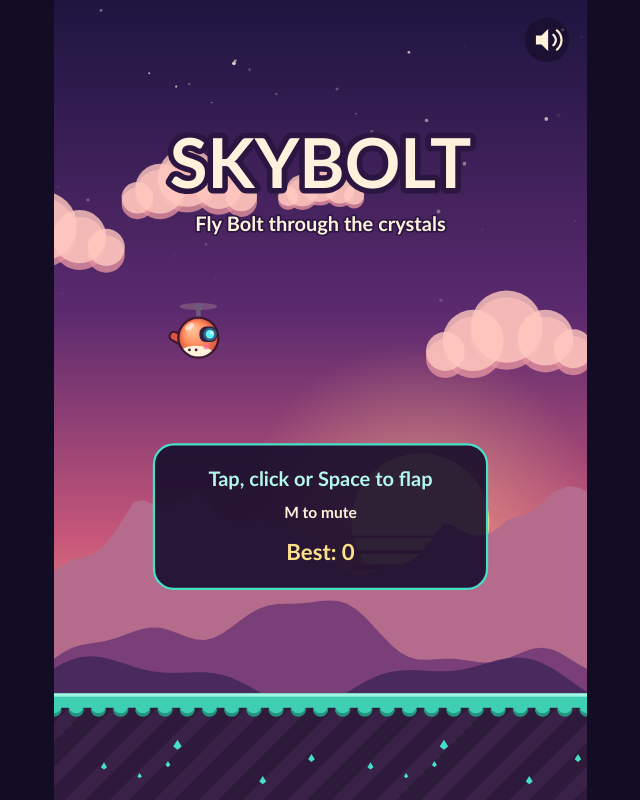
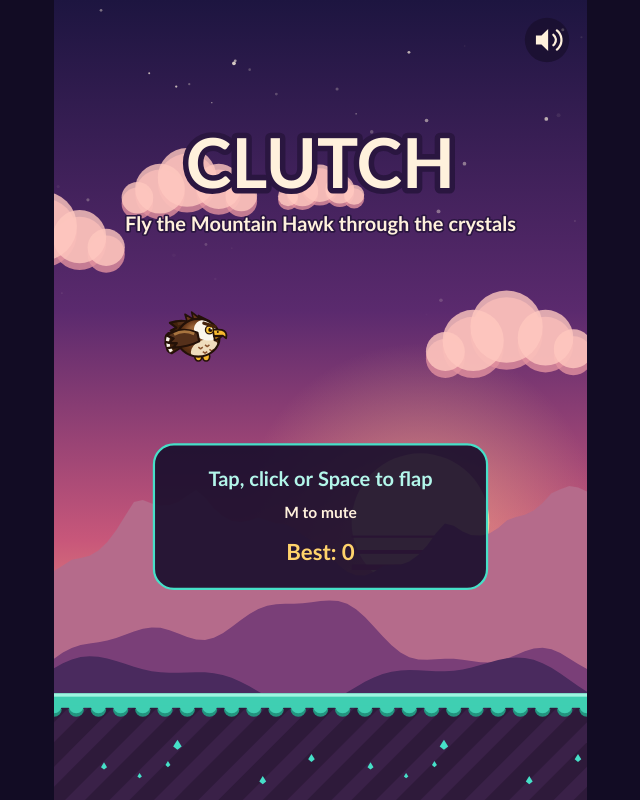
Before and after one commit to anthony-abboud/flap-game, a plain HTML site: page index.html in a window 1280 px wide. Shown: the whole page, without its empty margins (320-960 px from the left). Drawn offline with Linux system fonts and the light colour scheme.

Commit message:
Make the player Clutch, a Mountain Hawk, and rename the game
Lehigh University theme: the propeller robot is replaced by a brown
and white hawk with a hooked gold beak and beating wings. Title,
page name and README now say Clutch; storage keys no longer use the
old name.

Co-Authored-By: Claude Opus 5.5 <noreply@anthropic.com>

```diff
--- a/index.html
+++ b/index.html
@@ -3,7 +3,7 @@
 <head>
 <meta charset="utf-8">
 <meta name="viewport" content="width=device-width, initial-scale=1, maximum-scale=1, user-scalable=no">
-<title>Skybolt</title>
+<title>Clutch</title>
 <style>
   html, body {
     margin: 0;
@@ -26,7 +26,7 @@
 </style>
 </head>
 <body>
-<canvas id="game" aria-label="Skybolt game"></canvas>
+<canvas id="game" aria-label="Clutch game"></canvas>
 <script>
 'use strict';
 
@@ -41,8 +41,8 @@ const CONFIG = {
   groundHeight: 96,
 
   // --- Player physics (px, px/s, px/s²) ---
-  playerX: 130,           // Bolt's fixed horizontal position
-  readyY: 300,            // where Bolt hovers on the start screen
+  playerX: 130,           // Clutch's fixed horizontal position
+  readyY: 300,            // where Clutch hovers on the start screen
   gravity: 1650,          // downward acceleration
   flapVelocity: -480,     // vertical speed set on each flap (negative = up)
   maxFallSpeed: 650,      // terminal falling speed
@@ -84,7 +84,7 @@ const CONFIG = {
   playerRadius: 18,
 };
 
-/* Colour palette: dusk sky, teal crystals, coral robot. */
+/* Colour palette: dusk sky, teal crystals, brown-and-white hawk. */
 const PALETTE = {
   skyTop: '#1d1540',
   skyMid: '#5b2a6e',
@@ -114,17 +114,20 @@ const PALETTE = {
   mossShade: '#23947f',
   pebble: '#46e0c8',
 
-  robotBody: '#ff8a5b',
-  robotLight: '#ffc29a',
-  robotShade: '#d9533f',
-  robotOutline: '#3b1730',
-  robotCream: '#fff1dc',
-  robotMetal: '#6b5a7d',
-  visor: '#2a2045',
-  eye: '#5ff6ff',
-  propLight: '#ffe08a',
-  propDark: '#d9a043',
-  blush: '#ff6f8e',
+  // Clutch the Mountain Hawk: brown and white with a gold beak.
+  hawkBody: '#6b3a1a',
+  hawkLight: '#9a6337',
+  hawkShade: '#43220c',
+  hawkWing: '#55301a',
+  hawkWingEdge: '#a8743f',
+  hawkOutline: '#241108',
+  hawkWhite: '#fbf6ec',
+  hawkBelly: '#efdcbc',
+  hawkStreak: '#8a5530',
+  beak: '#f5b82e',
+  beakShade: '#d08f16',
+  iris: '#ffc93a',
+  gold: '#ffd36b',
 
   text: '#fff1dc',
   textOutline: '#2a1640',
@@ -510,145 +513,224 @@ function drawColumnPair(c, x, gapTop, gapBottom, time) {
 }
 
 /* =====================================================================
-   Draw functions — the player: "Bolt", a round propeller robot
+   Draw functions — the player: "Clutch", a Mountain Hawk
    ===================================================================== */
 
-// Two-bladed propeller seen from the side. Each blade's visible length
-// follows cos(angle), which reads as spinning.
-function drawPropeller(c, hx, hy, angle) {
-  // Faint motion-blur disc.
-  c.fillStyle = 'rgba(255, 240, 200, 0.18)';
+// One wing in local space: pivot at (0,0), feathers pointing back (-x).
+// Positive rotation lifts the wing tip.
+function drawWing(c, px, py, rot, fill, edge) {
+  c.save();
+  c.translate(px, py);
+  c.rotate(rot);
   c.beginPath();
-  c.ellipse(hx, hy, 17, 3.2, 0, 0, Math.PI * 2);
+  c.moveTo(3, -4);
+  c.quadraticCurveTo(-10, -13, -25, -7);   // leading edge to wing tip
+  c.lineTo(-19, -3);                        // feather notches
+  c.lineTo(-24, 0);
+  c.lineTo(-17, 1.5);
+  c.lineTo(-21, 5);
+  c.quadraticCurveTo(-8, 7, 3, 4);          // trailing edge back to body
+  c.closePath();
+  c.fillStyle = fill;
   c.fill();
+  c.strokeStyle = PALETTE.hawkOutline;
+  c.lineWidth = 2;
+  c.stroke();
+  // Lighter covert feathers along the leading edge.
+  c.strokeStyle = edge;
+  c.lineWidth = 2.5;
+  c.beginPath();
+  c.moveTo(0, -3.5);
+  c.quadraticCurveTo(-9, -9.5, -18, -6.5);
+  c.stroke();
+  c.restore();
+}
 
-  const blades = [0, Math.PI].map((o) => ({
-    cos: Math.cos(angle + o),
-    front: Math.sin(angle + o) > 0,
-  }));
-  blades.sort((p, q) => p.front - q.front); // back blade first
-  for (const bl of blades) {
-    c.fillStyle = bl.front ? PALETTE.propLight : PALETTE.propDark;
+// Fanned tail feathers with pale tips.
+function drawTail(c, flap) {
+  const R = CONFIG.playerRadius;
+  c.save();
+  c.translate(-R + 5, 3);
+  c.rotate(-0.15 - flap * 0.3);
+  for (const a of [-0.35, 0, 0.35]) {
+    c.save();
+    c.rotate(a);
     c.beginPath();
-    c.ellipse(hx + bl.cos * 8, hy, Math.abs(bl.cos) * 8 + 1.5, 2.6, 0, 0, Math.PI * 2);
+    c.moveTo(0, -3.5);
+    c.lineTo(-15, -4.5);
+    c.quadraticCurveTo(-19, 0, -15, 4.5);
+    c.lineTo(0, 3.5);
+    c.closePath();
+    c.fillStyle = PALETTE.hawkShade;
     c.fill();
+    c.strokeStyle = PALETTE.hawkOutline;
+    c.lineWidth = 1.6;
+    c.stroke();
+    c.fillStyle = PALETTE.hawkWhite;
+    c.fillRect(-16, -3, 3, 6);
+    c.restore();
   }
-  c.fillStyle = PALETTE.robotMetal;
-  c.beginPath();
-  c.arc(hx, hy, 3.4, 0, Math.PI * 2);
-  c.fill();
+  c.restore();
 }
 
 /**
- * @param x,y      centre of the robot
+ * @param x,y      centre of the hawk
  * @param angle    body tilt in radians (+ = nose down)
- * @param prop     propeller angle in radians
- * @param flap     0..1 squash amount right after a flap
+ * @param wing     wing-beat phase in radians
+ * @param flap     0..1 amount right after a flap (wings slam down)
  * @param eye      'open' | 'blink' | 'ko' (knocked out after a crash)
  */
-function drawPlayer(c, x, y, angle, prop, flap, eye) {
+function drawPlayer(c, x, y, angle, wing, flap, eye) {
   const R = CONFIG.playerRadius;
+  // Steady wing beat, plus a hard downstroke right after each flap.
+  const wingRot = 0.25 + Math.sin(wing) * 0.45 - flap * 1.1;
+
   c.save();
   c.translate(x, y);
   c.rotate(angle);
   c.scale(1 + flap * 0.08, 1 - flap * 0.08);
 
-  // Antenna mast + propeller.
-  c.fillStyle = PALETTE.robotMetal;
-  c.fillRect(-2, -R - 9, 4, 11);
-  drawPropeller(c, 0, -R - 10, prop);
+  drawTail(c, flap);
+  // Far wing peeks out behind the body.
+  drawWing(c, -1, -5, wingRot + 0.25, PALETTE.hawkShade, PALETTE.hawkWing);
 
-  // Little back fin that kicks up when flapping.
-  c.save();
-  c.translate(-R + 4, 3);
-  c.rotate(0.5 + flap * 0.7);
-  c.fillStyle = PALETTE.robotShade;
-  roundRectPath(c, -13, -4, 14, 8, 4);
-  c.fill();
-  c.strokeStyle = PALETTE.robotOutline;
-  c.lineWidth = 2;
-  c.stroke();
-  c.restore();
+  // Talons tucked under the body.
+  c.fillStyle = PALETTE.beak;
+  c.strokeStyle = PALETTE.hawkOutline;
+  c.lineWidth = 1.5;
+  for (const fx of [0, 7]) {
+    c.beginPath();
+    c.ellipse(fx, R - 1, 3.2, 4, 0, 0, Math.PI * 2);
+    c.fill();
+    c.stroke();
+  }
 
-  // Body sphere.
-  const g = c.createRadialGradient(-6, -8, 2, 0, 0, R);
-  g.addColorStop(0, PALETTE.robotLight);
-  g.addColorStop(0.55, PALETTE.robotBody);
-  g.addColorStop(1, PALETTE.robotShade);
+  // Crest feathers ruffled at the back of the head.
+  c.fillStyle = PALETTE.hawkBody;
+  for (const [cx, h] of [[-6, 7], [0, 9], [6, 6]]) {
+    c.beginPath();
+    c.moveTo(cx - 4, -R + 4);
+    c.lineTo(cx - 6, -R - h + 4);
+    c.lineTo(cx + 4, -R + 3);
+    c.closePath();
+    c.fill();
+    c.stroke();
+  }
+
+  // Body.
+  const g = c.createRadialGradient(-5, -8, 2, 0, 0, R + 2);
+  g.addColorStop(0, PALETTE.hawkLight);
+  g.addColorStop(0.55, PALETTE.hawkBody);
+  g.addColorStop(1, PALETTE.hawkShade);
   c.fillStyle = g;
   c.beginPath();
-  c.arc(0, 0, R, 0, Math.PI * 2);
+  c.ellipse(0, 0, R + 1, R - 1, 0, 0, Math.PI * 2);
   c.fill();
 
-  // Cream belly plate (clipped to the body).
+  // White head and pale streaked chest (clipped to the body).
   c.save();
   c.beginPath();
-  c.arc(0, 0, R, 0, Math.PI * 2);
+  c.ellipse(0, 0, R + 1, R - 1, 0, 0, Math.PI * 2);
   c.clip();
-  c.fillStyle = PALETTE.robotCream;
+  c.fillStyle = PALETTE.hawkBelly;
   c.beginPath();
-  c.ellipse(-2, R * 0.95, R * 0.95, R * 0.55, 0, 0, Math.PI * 2);
+  c.ellipse(6, 11, 13, 9, -0.3, 0, Math.PI * 2);
+  c.fill();
+  c.strokeStyle = PALETTE.hawkStreak;
+  c.lineWidth = 1.4;
+  for (const [sx, sy] of [[2, 10], [8, 8], [6, 14], [12, 12]]) {
+    c.beginPath();
+    c.moveTo(sx - 2, sy - 1.5);
+    c.lineTo(sx, sy);
+    c.lineTo(sx + 2, sy - 1.5);
+    c.stroke();
+  }
+  c.fillStyle = PALETTE.hawkWhite;
+  c.beginPath();
+  c.ellipse(8, -7, 12, 9.5, 0.15, 0, Math.PI * 2);
   c.fill();
   c.restore();
 
-  c.strokeStyle = PALETTE.robotOutline;
+  c.strokeStyle = PALETTE.hawkOutline;
   c.lineWidth = 2;
   c.beginPath();
-  c.arc(0, 0, R, 0, Math.PI * 2);
+  c.ellipse(0, 0, R + 1, R - 1, 0, 0, Math.PI * 2);
   c.stroke();
 
-  // Visor with a single glowing eye.
-  c.fillStyle = PALETTE.visor;
-  roundRectPath(c, 1, -10, 16, 14, 6);
+  // Hooked beak: upper bill, then the shorter lower bill.
+  c.lineWidth = 1.6;
+  c.fillStyle = PALETTE.beakShade;
+  c.beginPath();
+  c.moveTo(14, -1.5);
+  c.lineTo(21, -1);
+  c.lineTo(15, 2.5);
+  c.closePath();
   c.fill();
+  c.stroke();
+  c.fillStyle = PALETTE.beak;
+  c.beginPath();
+  c.moveTo(13, -7.5);
+  c.lineTo(21, -7);
+  c.quadraticCurveTo(26.5, -5.5, 25, 0.5);   // hook tip
+  c.lineTo(22, -1.8);
+  c.lineTo(14, -1.5);
+  c.closePath();
+  c.fill();
+  c.stroke();
+  c.fillStyle = PALETTE.hawkOutline;
+  c.beginPath();
+  c.arc(17.5, -5, 0.9, 0, Math.PI * 2);
+  c.fill();
+
+  // Eye with a fierce brow.
+  const ex = 10, ey = -7;
   if (eye === 'blink') {
-    c.strokeStyle = PALETTE.eye;
+    c.strokeStyle = PALETTE.hawkOutline;
     c.lineWidth = 2;
     c.beginPath();
-    c.moveTo(7, -3);
-    c.lineTo(14, -3);
+    c.moveTo(ex - 3.5, ey);
+    c.lineTo(ex + 3.5, ey);
     c.stroke();
   } else if (eye === 'ko') {
-    c.strokeStyle = PALETTE.eye;
+    c.strokeStyle = PALETTE.hawkOutline;
     c.lineWidth = 2;
     c.lineCap = 'round';
     c.beginPath();
-    c.moveTo(7.5, -6); c.lineTo(13.5, 0);
-    c.moveTo(13.5, -6); c.lineTo(7.5, 0);
+    c.moveTo(ex - 3, ey - 3); c.lineTo(ex + 3, ey + 3);
+    c.moveTo(ex + 3, ey - 3); c.lineTo(ex - 3, ey + 3);
     c.stroke();
     c.lineCap = 'butt';
   } else {
-    c.fillStyle = 'rgba(95, 246, 255, 0.3)';
+    c.fillStyle = PALETTE.iris;
     c.beginPath();
-    c.arc(10.5, -3, 6, 0, Math.PI * 2);
+    c.arc(ex, ey, 3.6, 0, Math.PI * 2);
     c.fill();
-    c.fillStyle = PALETTE.eye;
+    c.strokeStyle = PALETTE.hawkOutline;
+    c.lineWidth = 1.2;
+    c.stroke();
+    c.fillStyle = PALETTE.hawkOutline;
     c.beginPath();
-    c.arc(10.5, -3, 3.8, 0, Math.PI * 2);
+    c.arc(ex + 0.8, ey, 1.9, 0, Math.PI * 2);
     c.fill();
     c.fillStyle = '#ffffff';
     c.beginPath();
-    c.arc(12, -4.5, 1.3, 0, Math.PI * 2);
+    c.arc(ex + 1.6, ey - 1.2, 0.8, 0, Math.PI * 2);
     c.fill();
   }
+  if (eye !== 'ko') {
+    // Brow slants down toward the beak for a determined look.
+    c.strokeStyle = PALETTE.hawkShade;
+    c.lineWidth = 3;
+    c.lineCap = 'round';
+    c.beginPath();
+    c.moveTo(ex - 5, ey - 6);
+    c.lineTo(ex + 5, ey - 3);
+    c.stroke();
+    c.lineCap = 'butt';
+  }
 
-  // Cheek light, rivets and a glossy highlight.
-  c.fillStyle = PALETTE.blush;
-  c.globalAlpha = 0.7;
-  c.beginPath();
-  c.arc(7, 8, 2.6, 0, Math.PI * 2);
-  c.fill();
-  c.globalAlpha = 1;
-  c.fillStyle = PALETTE.robotOutline;
-  for (const rx of [-8, -2]) {
-    c.beginPath();
-    c.arc(rx, 11, 1.2, 0, Math.PI * 2);
-    c.fill();
-  }
-  c.fillStyle = 'rgba(255, 255, 255, 0.55)';
-  c.beginPath();
-  c.ellipse(-8, -10, 4.5, 2.6, -0.6, 0, Math.PI * 2);
-  c.fill();
+  // Near wing on top.
+  drawWing(c, -3, 0, wingRot, PALETTE.hawkWing, PALETTE.hawkWingEdge);
 
   c.restore();
 }
@@ -739,7 +821,7 @@ function drawLabel(c, text, x, y) {
    Persistence (high score + mute) — localStorage can throw in private
    mode, so every access is guarded.
    ===================================================================== */
-const STORAGE = { best: 'skybolt.best', muted: 'skybolt.muted' };
+const STORAGE = { best: 'flap-game.best', muted: 'flap-game.muted' };
 
 function loadNumber(key) {
   try { return Number(localStorage.getItem(key)) || 0; } catch (e) { return 0; }
@@ -866,8 +948,8 @@ function resetGame() {
     y: CONFIG.readyY,
     vy: 0,
     angle: 0,
-    prop: 0,          // propeller angle
-    propSpeed: 16,    // propeller spin speed (rad/s)
+    wing: 0,          // wing-beat phase
+    wingSpeed: 16,    // wing-beat speed (rad/s)
     flap: 0,          // 0..1 squash after a flap
   };
 }
@@ -882,7 +964,7 @@ function flap() {
   const p = game.player;
   p.vy = CONFIG.flapVelocity;
   p.flap = 1;
-  p.propSpeed = 42;
+  p.wingSpeed = 42;
   sound.flap();
 }
 
@@ -999,7 +1081,7 @@ function update(dt) {
   game.shake = Math.max(0, game.shake - dt);
   game.flash = Math.max(0, game.flash - dt * 3);
   p.flap = Math.max(0, p.flap - dt * 5);
-  p.prop += p.propSpeed * dt;
+  p.wing += p.wingSpeed * dt;
 
   switch (game.state) {
     case 'ready': {
@@ -1007,7 +1089,7 @@ function update(dt) {
       game.scroll += CONFIG.startSpeed * dt;
       p.y = CONFIG.readyY + Math.sin(game.time * 3) * 6;
       p.angle = 0;
-      p.propSpeed += (16 - p.propSpeed) * Math.min(1, dt * 3);
+      p.wingSpeed += (16 - p.wingSpeed) * Math.min(1, dt * 3);
       break;
     }
 
@@ -1024,10 +1106,10 @@ function update(dt) {
         spawnColumn((last ? last.x : W) + CONFIG.columnSpacing);
       }
 
-      p.propSpeed += (16 - p.propSpeed) * Math.min(1, dt * 3);
+      p.wingSpeed += (16 - p.wingSpeed) * Math.min(1, dt * 3);
       applyPhysics(dt, 0);
 
-      // Score once Bolt's centre passes a column's trailing edge.
+      // Score once Clutch's centre passes a column's trailing edge.
       for (const col of game.columns) {
         if (!col.passed && col.x + CONFIG.columnWidth < CONFIG.playerX) {
           col.passed = true;
@@ -1053,8 +1135,8 @@ function update(dt) {
     }
 
     case 'dying': {
-      // World freezes; Bolt drops to the ground nose-first.
-      p.propSpeed += (0 - p.propSpeed) * Math.min(1, dt * 2);
+      // World freezes; Clutch drops to the ground nose-first.
+      p.wingSpeed += (0 - p.wingSpeed) * Math.min(1, dt * 2);
       applyPhysics(dt, 0.6);
       if (p.y + R >= GROUND_Y) {
         p.y = GROUND_Y - R;
@@ -1065,7 +1147,7 @@ function update(dt) {
 
     case 'over': {
       game.overTimer += dt;
-      p.propSpeed += (0 - p.propSpeed) * Math.min(1, dt * 2);
+      p.wingSpeed += (0 - p.wingSpeed) * Math.min(1, dt * 2);
       break;
     }
   }
@@ -1075,8 +1157,8 @@ function update(dt) {
    Render
    ===================================================================== */
 function drawReadyScreen(c) {
-  drawText(c, 'SKYBOLT', W / 2, 150, 62);
-  drawText(c, 'Fly Bolt through the crystals', W / 2, 202, 18);
+  drawText(c, 'CLUTCH', W / 2, 150, 62);
+  drawText(c, 'Fly the Mountain Hawk through the crystals', W / 2, 202, 18);
 
   drawPanel(c, 90, 400, W - 180, 130);
   const pulse = 0.6 + 0.4 * Math.sin(game.time * 4);
@@ -1084,7 +1166,7 @@ function drawReadyScreen(c) {
   drawSmallText(c, 'Tap, click or Space to flap', W / 2, 432, 18, PALETTE.crystalLight);
   c.globalAlpha = 1;
   drawSmallText(c, 'M to mute', W / 2, 462, 14);
-  drawSmallText(c, `Best: ${game.best}`, W / 2, 498, 20, PALETTE.propLight);
+  drawSmallText(c, `Best: ${game.best}`, W / 2, 498, 20, PALETTE.gold);
 }
 
 function drawGameOverScreen(c) {
@@ -1103,7 +1185,7 @@ function drawGameOverScreen(c) {
   drawSmallText(c, 'SCORE', W / 2 - 80, y0 + 105, 15, PALETTE.crystalLight);
   drawSmallText(c, 'BEST', W / 2 + 80, y0 + 105, 15, PALETTE.crystalLight);
   drawText(c, game.score, W / 2 - 80, y0 + 145, 44);
-  drawText(c, game.best, W / 2 + 80, y0 + 145, 44, PALETTE.propLight);
+  drawText(c, game.best, W / 2 + 80, y0 + 145, 44, PALETTE.gold);
 
   if (game.newBest) {
     const s = 1 + 0.06 * Math.sin(game.time * 8);
@@ -1138,7 +1220,7 @@ function render(c) {
 
   const dead = game.state === 'dying' || game.state === 'over';
   const eye = dead ? 'ko' : game.time % 3.2 < 0.12 ? 'blink' : 'open';
-  drawPlayer(c, CONFIG.playerX, p.y, p.angle, p.prop, p.flap, eye);
+  drawPlayer(c, CONFIG.playerX, p.y, p.angle, p.wing, p.flap, eye);
   c.restore();
 
   if (game.flash > 0) {
```
Also changed, not shown: 1 other file.
